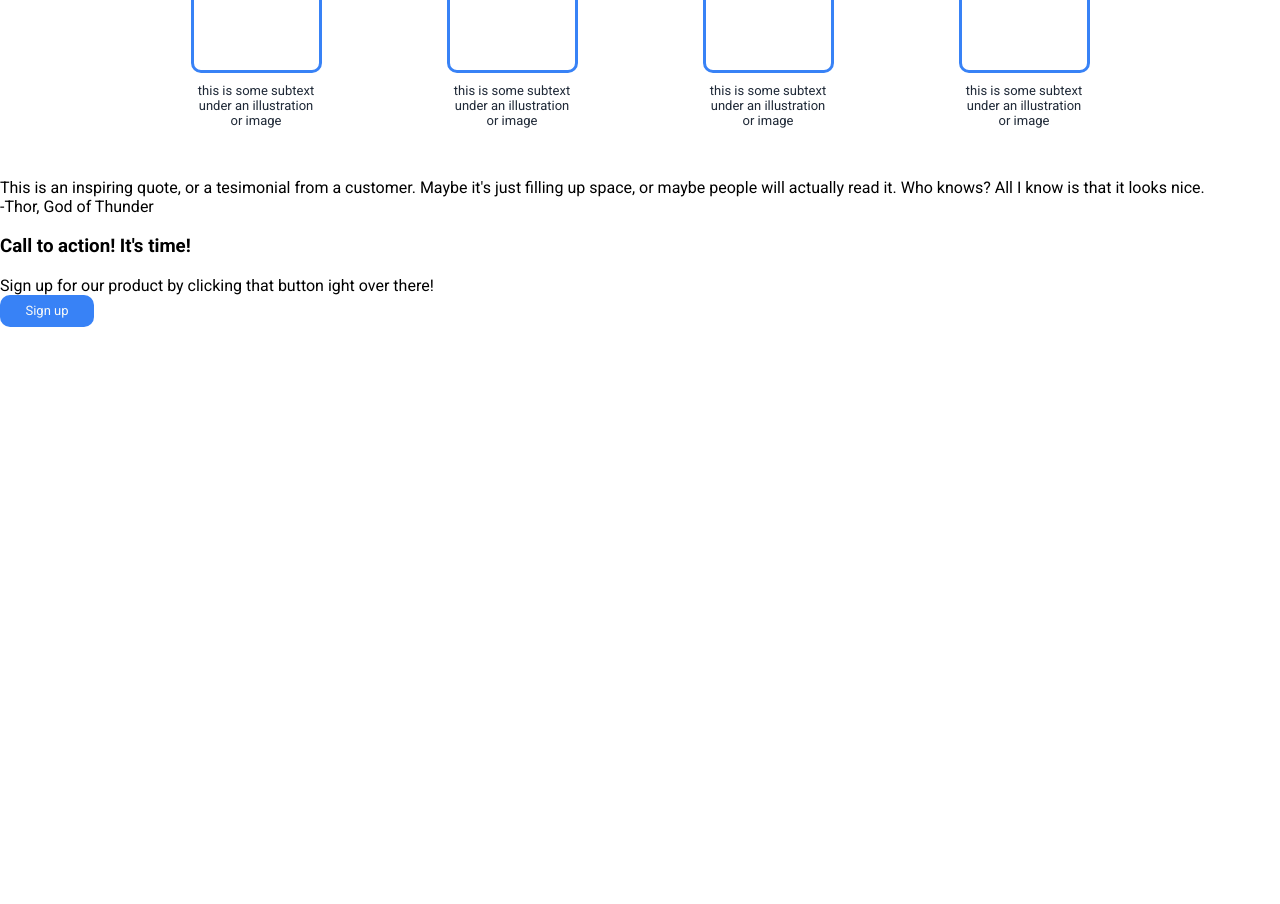
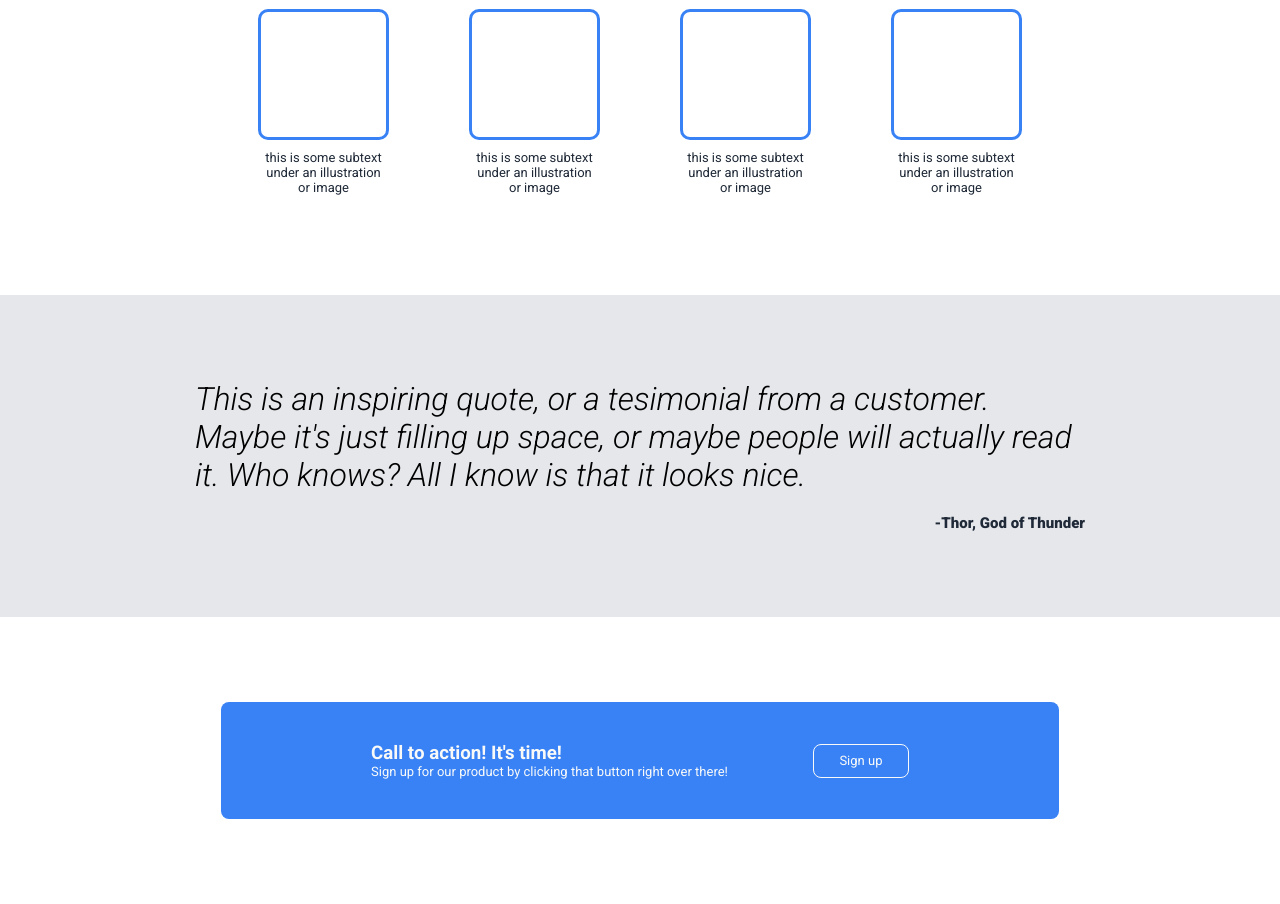
Before and after one commit to derekzhao33/LandingPage, a plain HTML site: page index.html in a window 1280 px wide. Shown: the part 541-1445 px from the top of the page. Before the commit the page ends 868 px from the top, so only its background shows below. Drawn offline with Linux system fonts and the light colour scheme.

Commit message:
Style third and fourth container

```diff
--- a/index.html
+++ b/index.html
@@ -62,7 +62,7 @@
     <div class="advertisement">
       <div class="ad-container">
         <h3>Call to action! It's time!</h3>
-        <p class="sign-up">Sign up for our product by clicking that button ight over there!</p>
+        <p class="signup">Sign up for our product by clicking that button right over there!</p>
       </div>
 
       <a class="button" id="signup-two">Sign up</a>
--- a/styles.css
+++ b/styles.css
@@ -32,6 +32,7 @@ body {
 .links {
   display: flex;
   gap: 20px;
+  flex-wrap: wrap;
 }
 
 .logo {
@@ -72,7 +73,8 @@ p {
 .top {
   display: flex;
   justify-content: space-between;
-  gap: 50px;
+  gap: 20px;
+  flex-wrap: wrap;
 }
 
 a {
@@ -85,9 +87,8 @@ a {
 
 .button {
   background-color: #3882F6;
-  border: none;
   padding: 15px 32px;
-  border-radius: 10px;
+  border-radius: 8px;
   height: 2px;
   width: 30px;
   display: flex;
@@ -101,7 +102,7 @@ a {
   flex-direction: column;
   justify-content: center;
   align-items: center;
-  padding: 25px;
+  padding: 25px 25px 75px 25px;
 }
 
 .mid-image {
@@ -114,7 +115,8 @@ a {
 .images {
   display: flex;
   justify-content: space-evenly;
-  gap: 75px;
+  gap: 30px;
+  flex-wrap: wrap;
 }
 
 .image-container {
@@ -124,6 +126,7 @@ a {
   align-items: center;
   padding: 25px;
   gap: 10px;
+  flex: 1;
 }
 
 .info {
@@ -138,3 +141,56 @@ a {
   width: 125px;
   height: auto;
 }
+
+.third-container {
+  background-color: #E5E7EB;
+  display: flex;
+  justify-content: center;
+  align-items: flex-end;
+  padding: 85px 195px;
+  flex-direction: column;
+  gap: 20px;
+}
+
+.quote {
+  font-size: 32px;
+  font-style: italic;
+  font-weight: 300;
+}
+
+.quote-source {
+  color: #1F2937;
+  font-weight: 900;
+  font-size: 15px;
+}
+
+.fourth-container {
+  display: flex;
+  justify-content: center;
+  align-items: center;
+  padding: 85px 110px;
+}
+
+.advertisement {
+  color: #F9FAF8;
+  background-color: #3882F6;
+  display: flex;
+  justify-content: center;
+  align-items: center;
+  border-radius: 8px;
+  padding: 40px 150px;
+  gap: 85px;
+}
+
+#signup-two {
+  border: 1.5px solid #F9FAF8;
+}
+
+.signup {
+  font-size: 13px;
+}
+
+h3 {
+  margin: 0;
+  padding: 0;
+}
```
